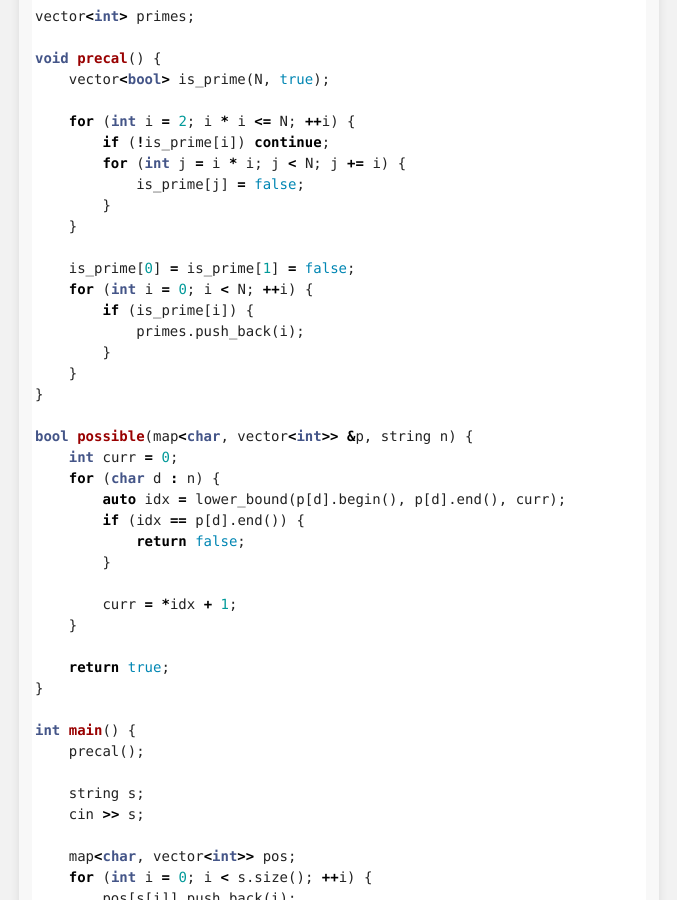
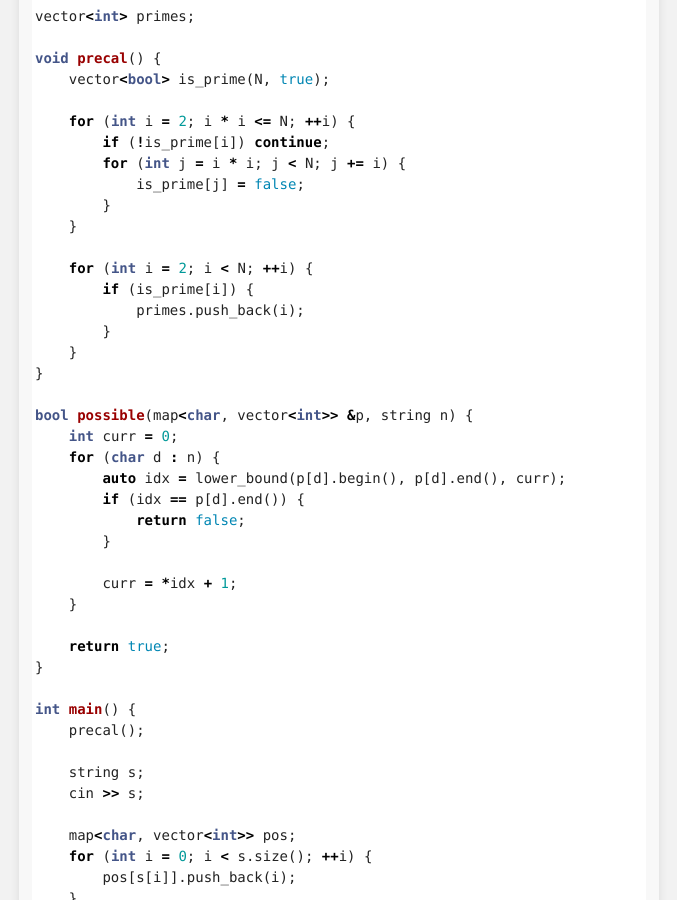
Before and after one commit to ieee-uvce-cs/ncode, a Jekyll site: the page built from editorials/february-2019/Ved-Vyas-and-Primes.md, in a window 1280 px wide and 900 px high, scrolled down 832 px. Shown: the whole window, without its empty margins (301-978 px from the left). Built offline with Jekyll 4.4.1, drawn with Linux system fonts in a browser that asks for light colours; formulas are drawn with MathJax 3.

Commit message:
Update source code

```diff
--- a/editorials/february-2019/Ved-Vyas-and-Primes.md
+++ b/editorials/february-2019/Ved-Vyas-and-Primes.md
@@ -39,8 +39,7 @@ void precal() {
         }
     }
 
-    is_prime[0] = is_prime[1] = false;
-    for (int i = 0; i < N; ++i) {
+    for (int i = 2; i < N; ++i) {
         if (is_prime[i]) {
             primes.push_back(i);
         }
```
